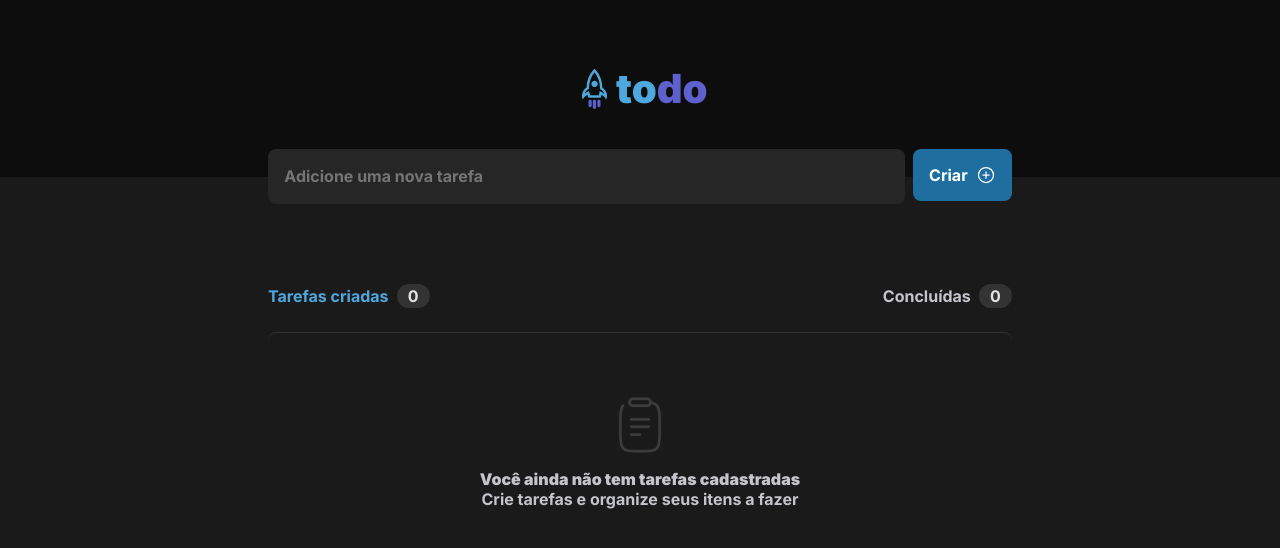
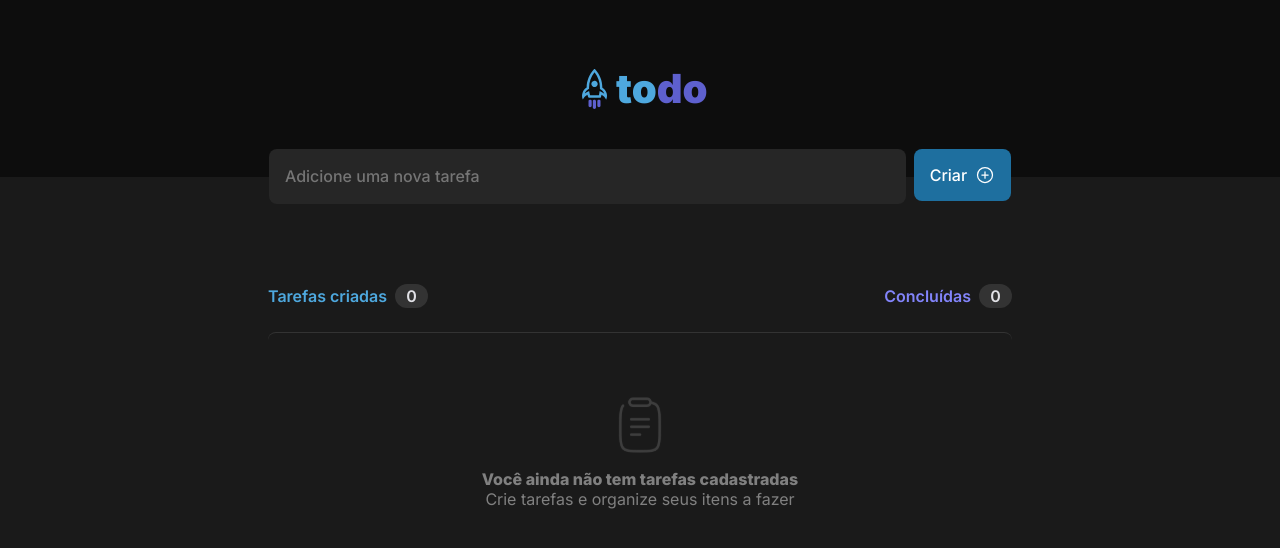
Before and after one commit to LuizGVValentin1999/to-doList, a React (Vite) app: page / in a window 1280 px wide. Shown: the top 548 px of the page. Built offline with nearby package versions, Linux system fonts and the light colour scheme.

Commit message:
Alteraç[oes de fonte

```diff
--- a/index.html
+++ b/index.html
@@ -10,7 +10,7 @@
     <link rel="icon" type="image/svg+xml" href="/src/assets/rocket.svg" />
     <meta name="viewport" content="width=device-width, initial-scale=1.0" />
 
-    <link href="https://fonts.googleapis.com/css2?family=Inter:wght@700;900&display=swap" rel="stylesheet" />
+    <link href="https://fonts.googleapis.com/css2?family=Inter:wght@100;200;300;400;500;600;700;800;900" rel="stylesheet" />
 
     <title>TO-DO</title>
   </head>
--- a/src/components/Header.module.css
+++ b/src/components/Header.module.css
@@ -15,7 +15,7 @@
   padding: 4rem 0;
   align-items: center;
   font-size: 2.5rem;
-  font-weight: 800;
+  font-weight: 900;
 }
 
 
--- a/src/global.css
+++ b/src/global.css
@@ -1,7 +1,7 @@
 :root {
   --white: #fff;
   --gray-100: #e1e1e6;
-  --gray-300: #c4c4cc;
+  --gray-300: #808080;
   --gray-400: #333333;
   --gray-500: #262626;
   --gray-600: #1a1a1a;
@@ -17,6 +17,7 @@
   --blue-500: #4ea8de;
   --blue-800: #1e6f9f;
 
+  --purple-500: #8284FA;
   --purple-700: #5e60ce;
 }
 
```
